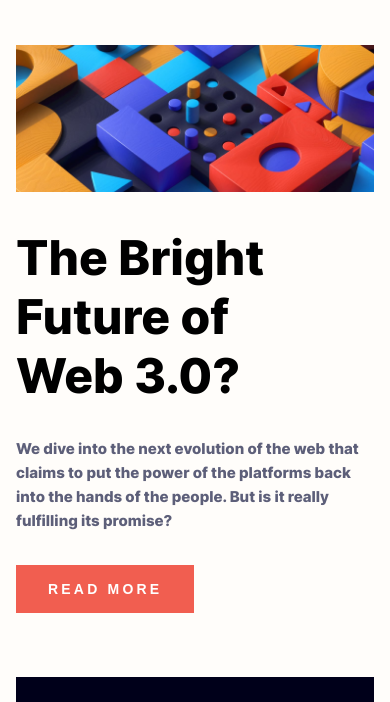
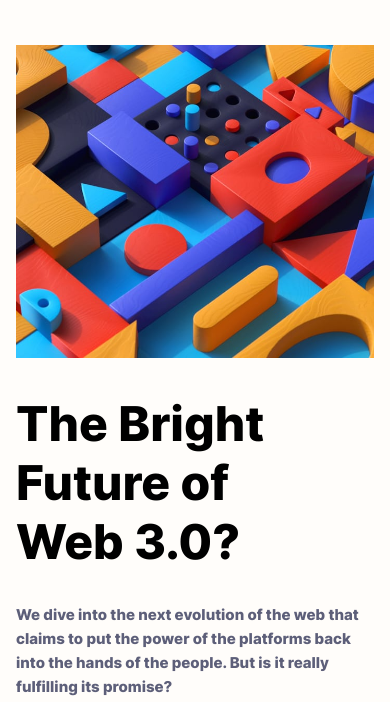
Before and after one commit to Qu1etboy/frontend-mentor-news-homepage-solution, a plain HTML site: page index.html in a window 390 px wide. Shown: the part 87-789 px from the top of the page. Drawn offline with Linux system fonts and the light colour scheme.

Commit message:
feat: responsive image

```diff
--- a/index.html
+++ b/index.html
@@ -83,7 +83,11 @@
       </header>
       <div class="grid-box">
         <section class="feature-post">
-          <img src="./assets/images/image-web-3-desktop.jpg" />
+          <img
+            id="feature-img"
+            src="./assets/images/image-web-3-desktop.jpg"
+            alt="feature post image"
+          />
           <h1>The Bright Future of Web 3.0?</h1>
           <div class="feature-post-info">
             <p>
@@ -174,6 +178,7 @@
     <script>
       const closeButton = document.getElementById("close-btn");
       const openButton = document.getElementById("open-btn");
+      const featureImg = document.getElementById("feature-img");
 
       closeButton.addEventListener("click", toggleOffCanvas);
       openButton.addEventListener("click", toggleOffCanvas);
@@ -187,6 +192,19 @@
           offCanvas.style.display = "none";
         }
       }
+
+      function changeImage(x) {
+        if (x.matches) {
+          // If media query matches
+          featureImg.src = "./assets/images/image-web-3-mobile.jpg";
+        } else {
+          featureImg.src = "./assets/images/image-web-3-desktop.jpg";
+        }
+      }
+
+      const x = window.matchMedia("(max-width: 768px)");
+      changeImage(x); // Call listener function at run time
+      x.addListener(changeImage); // Attach listener function on state changes
     </script>
   </body>
 </html>
--- a/styles.css
+++ b/styles.css
@@ -244,15 +244,6 @@ nav {
     display: block;
   }
 
-  .feature-post {
-    display: block;
-    margin-bottom: 4rem;
-  }
-
-  .feature-post-info p {
-    margin: 0 0 2rem 0;
-  }
-
   .newest-post {
     margin-bottom: 4.75rem;
   }
@@ -270,4 +261,13 @@ nav {
   .card-group {
     grid-template-columns: repeat(1, 1fr);
   }
+
+  .feature-post {
+    display: block;
+    margin-bottom: 4rem;
+  }
+
+  .feature-post-info p {
+    margin: 0 0 2rem 0;
+  }
 }
```
